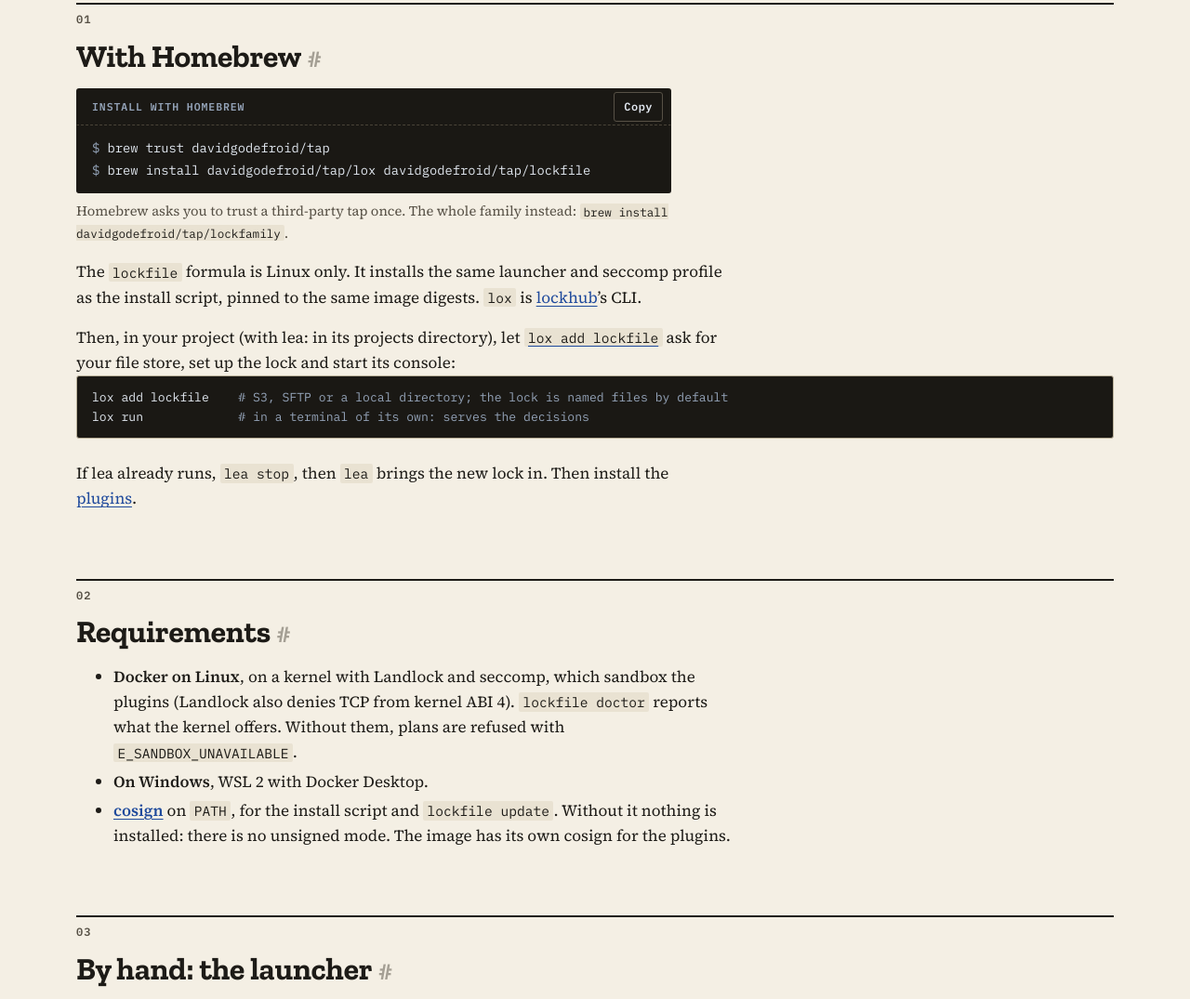
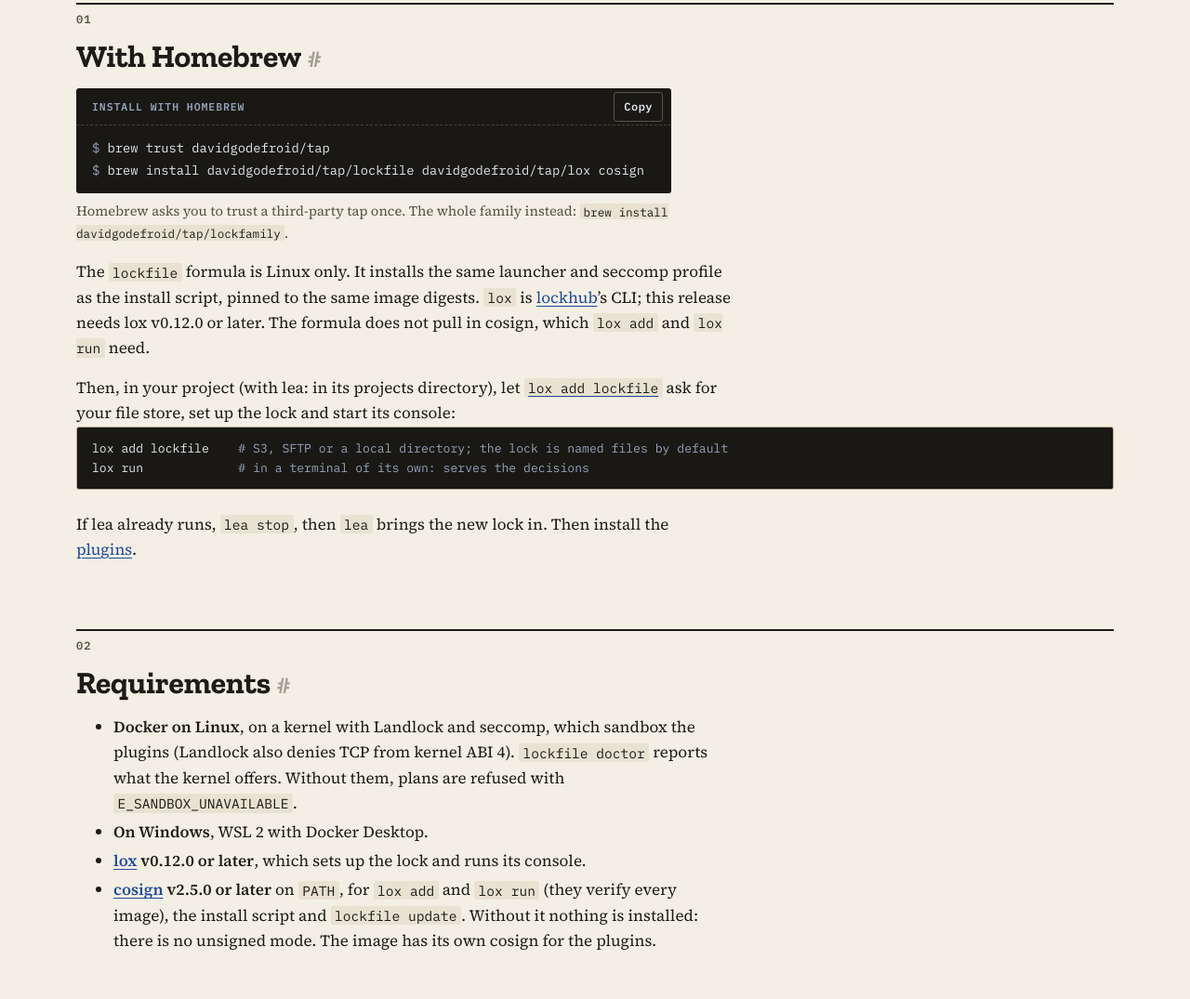
Before and after one commit to DavidGodefroid/lockfile, a plain HTML site: page site/install/index.html in a window 1280 px wide. Shown: the part 365-1440 px from the top of the page at 93% size. Drawn offline with Linux system fonts and the light colour scheme.

Commit message:
docs: say lockfile install needs lox v0.12.0+ and cosign v2.5.0+ (#92)
Co-authored-by: Claude Opus 5.5 <noreply@anthropic.com>

```diff
--- a/site/install/index.html
+++ b/site/install/index.html
@@ -66,11 +66,11 @@
   <div class="install">
     <div class="install-head"><span>Install with Homebrew</span></div>
     <pre tabindex="0" aria-label="Install commands"><code><span class="cmd">brew trust davidgodefroid/tap</span>
-<span class="cmd">brew install davidgodefroid/tap/lox davidgodefroid/tap/lockfile</span></code></pre>
+<span class="cmd">brew install davidgodefroid/tap/lockfile davidgodefroid/tap/lox cosign</span></code></pre>
     <p class="install-note">Homebrew asks you to trust a third-party tap once. The whole family instead: <code>brew install davidgodefroid/tap/lockfamily</code>.</p>
   </div>
   <div class="prose">
-    <p>The <code>lockfile</code> formula is Linux only. It installs the same launcher and seccomp profile as the install script, pinned to the same image digests. <code>lox</code> is <a href="https://github.com/DavidGodefroid/lockhub">lockhub</a>’s CLI.</p>
+    <p>The <code>lockfile</code> formula is Linux only. It installs the same launcher and seccomp profile as the install script, pinned to the same image digests. <code>lox</code> is <a href="https://github.com/DavidGodefroid/lockhub">lockhub</a>’s CLI; this release needs lox v0.12.0 or later. The formula does not pull in cosign, which <code>lox add</code> and <code>lox run</code> need.</p>
     <p>Then, in your project (with lea: in its projects directory), let <a href="https://github.com/DavidGodefroid/lockhub/blob/main/docs/lox-add.md"><code>lox add lockfile</code></a> ask for your file store, set up the lock and start its console:</p>
   </div>
   <pre tabindex="0"><code>lox add lockfile    <span class="cmt"># S3, SFTP or a local directory; the lock is named files by default</span>
@@ -83,7 +83,8 @@ lox run             <span class="cmt"># in a terminal of its own: serves the dec
   <ul class="prose">
     <li><strong>Docker on Linux</strong>, on a kernel with Landlock and seccomp, which sandbox the plugins (Landlock also denies TCP from kernel ABI 4). <code>lockfile doctor</code> reports what the kernel offers. Without them, plans are refused with <code>E_SANDBOX_UNAVAILABLE</code>.</li>
     <li><strong>On Windows</strong>, WSL 2 with Docker Desktop.</li>
-    <li><strong><a href="https://docs.sigstore.dev/cosign/system_config/installation/">cosign</a></strong> on <code>PATH</code>, for the install script and <code>lockfile update</code>. Without it nothing is installed: there is no unsigned mode. The image has its own cosign for the plugins.</li>
+    <li><strong><a href="https://github.com/DavidGodefroid/lockhub">lox</a> v0.12.0 or later</strong>, which sets up the lock and runs its console.</li>
+    <li><strong><a href="https://docs.sigstore.dev/cosign/system_config/installation/">cosign</a> v2.5.0 or later</strong> on <code>PATH</code>, for <code>lox add</code> and <code>lox run</code> (they verify every image), the install script and <code>lockfile update</code>. Without it nothing is installed: there is no unsigned mode. The image has its own cosign for the plugins.</li>
   </ul>
 </section>
 
```
Also changed, not shown: site/index.html (+3 -3 lines), 2 other files.
